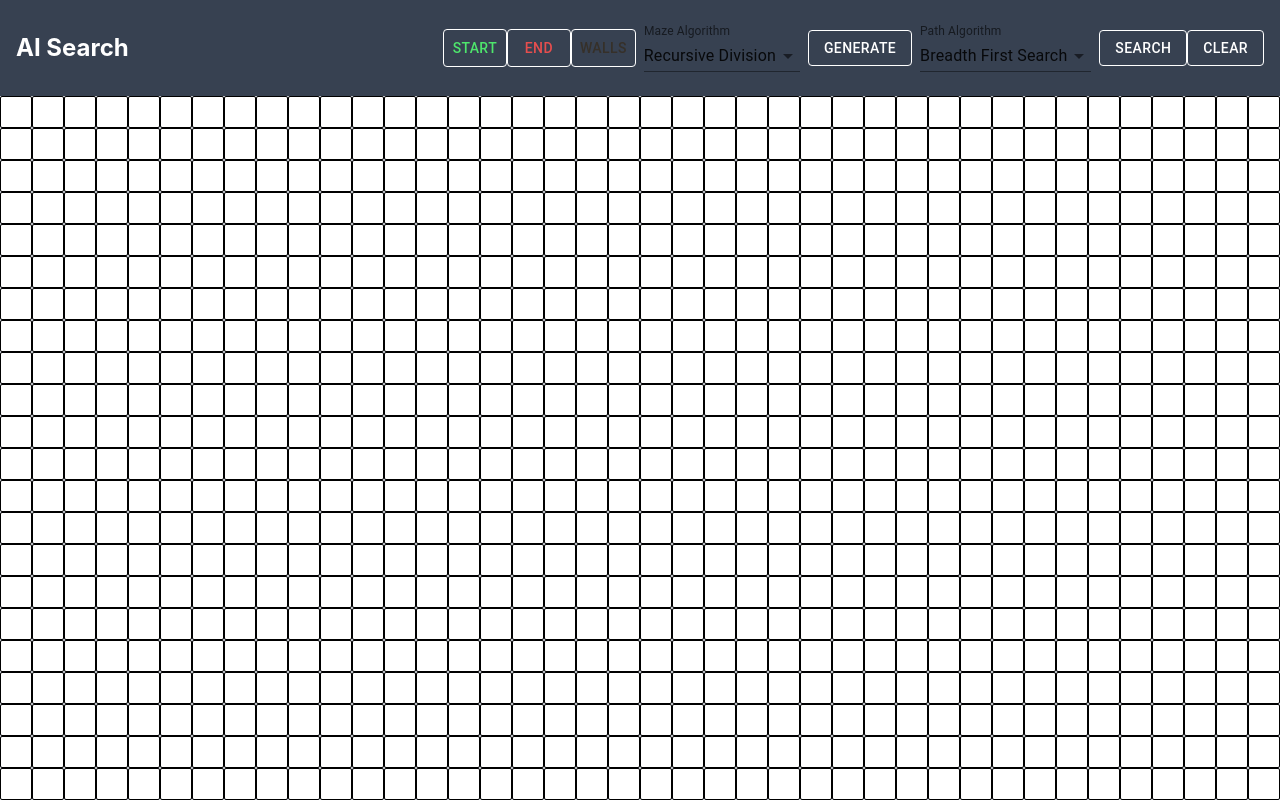
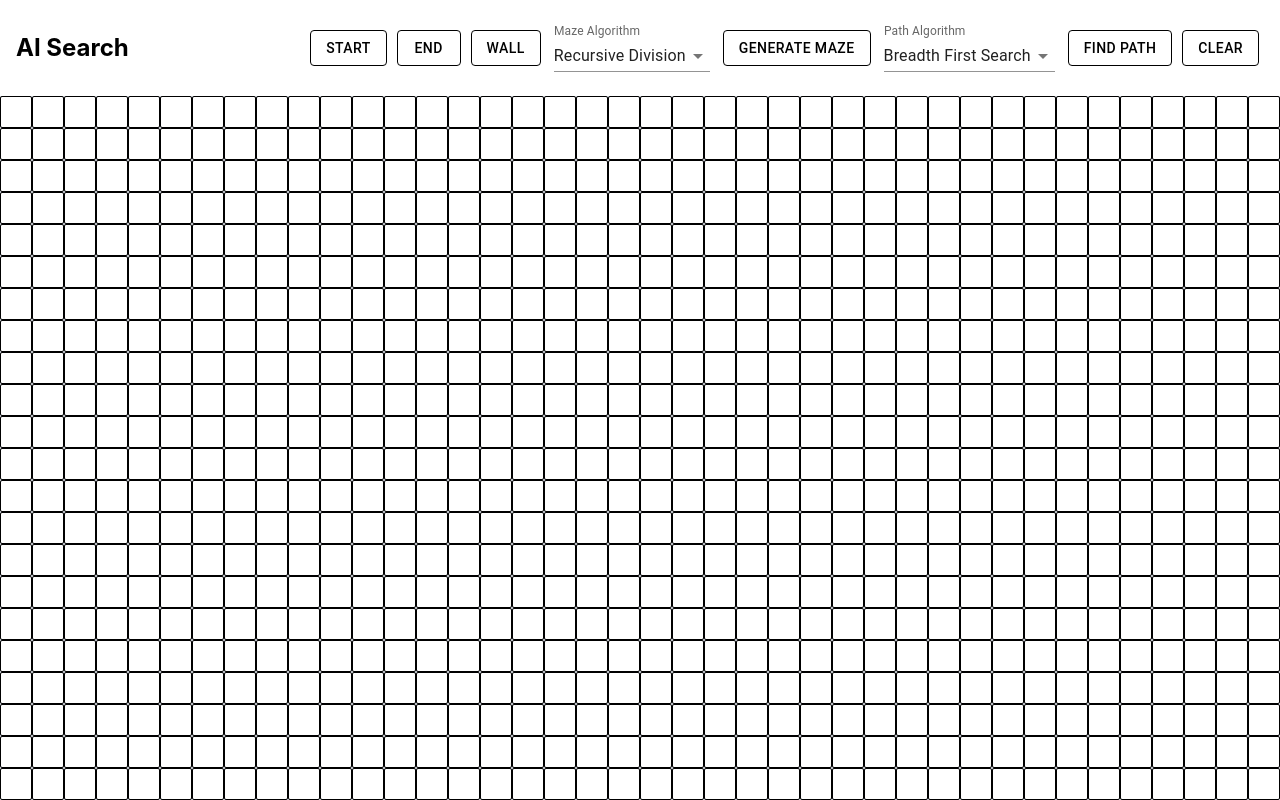
Before and after one commit to connoraleks/AISearch, a React (Create React App) app: page / in a window 1280 px wide. Built offline with nearby package versions, Linux system fonts and the light colour scheme; the HTML template or start-up script is replaced by a standard one.

Commit message:
restyled for black and white, easier reading

```diff
--- a/src/components/Search.tsx
+++ b/src/components/Search.tsx
@@ -7,17 +7,6 @@ import MenuItem from '@mui/material/MenuItem';
 import FormControl from '@mui/material/FormControl';
 import Select, { SelectChangeEvent } from '@mui/material/Select';
 const Search = () => {
-    // Colors for the grid
-    const colors = {
-        start: "#4ee66c",
-        end: "#e64e4e",
-        wall: "#363029",
-        visited: "#4e4ee6",
-        path: "#e6e64e",
-        default: "#ffffff",
-        black: "#000000",
-        hover: "#1e243d"
-    }
     // Algorithms for the search
     const pathFindingAlgorithms = {
         "Dijkstra's Algorithm": Utils.dijkstra,
@@ -68,6 +57,34 @@ const Search = () => {
     const node_wall = `w-8 h-8 border border-black text-white rounded-sm transition-colors duration-100 ease-in-out bg-wall`;
     const node_visited = `w-8 h-8 border border-black text-white rounded-sm transition-colors duration-100 ease-in-out bg-visited`;
     const node_path = `w-8 h-8 border border-black text-white rounded-sm transition-colors duration-100 ease-in-out bg-path`;
+
+    // Custom buttons for the navbar
+    const CustomButton = (props: {text: string, bgColor: string, onClick: () => void}) => {
+        const drawMode = () => {
+            if (props.text === "Start" && drawing === drawingStates.start) return 1;
+            if (props.text === "End" && drawing === drawingStates.end) return 2;
+            if (props.text === "Wall" && drawing === drawingStates.walls) return 3;
+            return 0;
+        }
+        return (
+            <Button
+                variant="outlined"
+                sx={{
+                    border: `1px solid black`,
+                    backgroundColor: drawMode() ? props.bgColor : 'transparent',
+                    color: drawMode() ? 'white' : 'black',
+                    margin: '0 5px',
+                    '&:hover': {
+                        backgroundColor: props.bgColor,
+                        color: 'white'
+                    }
+                }}
+                onClick={props.onClick}
+            >
+                {props.text}
+            </Button>
+        );
+    }
 
     // Function to handle the user clicking the clear button
     const handleClear = () => {
@@ -120,7 +137,7 @@ const Search = () => {
                 setTimeout(() => {
                     node.isWall = true;
                     setGrid({...grid});
-                }, 20 * index);
+                }, 35 * index);
             });
         }
         else{
@@ -139,7 +156,7 @@ const Search = () => {
                     setTimeout(() => {
                         node.isWall = true;
                         setGrid({...grid});
-                    }, 20 * index);
+                    }, 30 * index);
                 });
             }
         }
@@ -148,68 +165,19 @@ const Search = () => {
     return (
         <section className="w-full min-h-screen flex flex-col bg-gray-300">
             {/* Header containing the title and controls for the search/drawing */}
-            <nav className="flex flex-row justify-between items-center bg-gray-700 p-4 h-24 w-full">
+            <nav className="flex flex-row justify-between items-center bg-white p-4 h-24 w-full">
                 {/* Title */}
-                <a href="/" className="text-2xl text-white font-bold">AI Search</a>
+                <a href="/" className="text-2xl text-black font-bold">AI Search</a>
                 {/* Controls */}
                 <div className="flex flex-row items-center">
                     {/* Draw Tools */}
                     <div id="ButtonGroup" className="hidden md:flex flex-row items-center">
                         {/* Button to draw the start node */}
-                        <Button
-                            onClick={() => {
-                                setDrawing(drawing === drawingStates.start ? drawingStates.none : drawingStates.start);
-                            }}
-                            sx={{
-                                backgroundColor: drawing === drawingStates.start ? colors.start : 'transparent',
-                                color: drawing === drawingStates.start ? colors.default : colors.start,
-                                border: drawing === drawingStates.start ? 'none' : `1px solid white`,
-                                ":hover": {
-                                    border: `1px solid ${colors.start}`,
-                                    backgroundColor: drawing === drawingStates.start ? colors.start : 'transparent',
-                                    color: drawing === drawingStates.start ? colors.default : colors.start,
-                                }
-                            }}
-
-                        >
-                            Start
-                        </Button>
+                        <CustomButton text="Start" bgColor="green" onClick={() => setDrawing(drawing === drawingStates.start ? drawingStates.none : drawingStates.start)} />
                         {/* Button to draw the end node */}
-                        <Button
-                            onClick={() => {
-                                setDrawing(drawing === drawingStates.end ? drawingStates.none : drawingStates.end);
-                            }}
-                            sx={{
-                                backgroundColor: drawing === drawingStates.end ? colors.end : 'transparent',
-                                color: drawing === drawingStates.end ? colors.default : colors.end,
-                                border: drawing === drawingStates.end ? 'none' : `1px solid white`,
-                                ":hover": {
-                                    border: `1px solid ${colors.end}`,
-                                    backgroundColor: drawing === drawingStates.end ? colors.end : 'transparent',
-                                    color: drawing === drawingStates.end ? colors.default : colors.end,
-                                }
-                            }}
-                        >
-                            End
-                        </Button>
+                        <CustomButton text="End" bgColor="red" onClick={() => setDrawing(drawing === drawingStates.end ? drawingStates.none : drawingStates.end)} />
                         {/* Button to draw walls */}
-                        <Button
-                            onClick={() => {
-                                setDrawing(drawing === drawingStates.walls ? drawingStates.none : drawingStates.walls);
-                            }}
-                            sx={{
-                                backgroundColor: drawing === drawingStates.walls ? colors.wall : 'transparent',
-                                color: drawing === drawingStates.walls ? colors.default : colors.wall,
-                                border: drawing === drawingStates.walls ? 'none' : `1px solid white`,
-                                ":hover": {
-                                    border: `1px solid ${colors.wall}`,
-                                    backgroundColor: drawing === drawingStates.walls ? colors.wall : 'transparent',
-                                    color: drawing === drawingStates.walls ? colors.default : colors.wall,
-                                }
-                            }}
-                        >
-                            Walls
-                        </Button>
+                        <CustomButton text="Wall" bgColor="black" onClick={() => setDrawing(drawing === drawingStates.walls ? drawingStates.none : drawingStates.walls)} />
                     </div>
                     {/* Select to choose maze generation algorithm */}
                     <FormControl variant="standard" sx={{ m: 1, minWidth: 120 }}>
@@ -229,21 +197,11 @@ const Search = () => {
                         </Select>
                     </FormControl>
                     {/* Button to generate a maze */}
-                    <Button
-                        variant="outlined"
-                        sx={{
-                            color: colors.default,
-                            border: `1px solid ${colors.default}`,
-                            ":hover": {
-                                border: `1px solid [${colors.hover}]`,
-                                backgroundColor: colors.default,
-                                color: colors.hover
-                            }
-                        }}
+                    <CustomButton
                         onClick={handleGeneration}
-                    >
-                        Generate
-                    </Button>
+                        text="Generate Maze"
+                        bgColor='black'
+                    />
                     {/* Select to choose path finding pathFindingAlgorithm*/}
                     <FormControl variant="standard" sx={{ m: 1, minWidth: 120 }}>
                         <InputLabel>Path Algorithm</InputLabel>
@@ -262,37 +220,17 @@ const Search = () => {
                         </Select>
                     </FormControl>
                     {/* Button to initiate the path finding pathFindingAlgorithm */}
-                    <Button
-                        variant="outlined"
-                        sx={{
-                            color: colors.default,
-                            border: `1px solid ${colors.default}`,
-                            ":hover": {
-                                border: `1px solid [${colors.hover}]`,
-                                backgroundColor: colors.default,
-                                color: colors.hover
-                            }
-                        }}
+                    <CustomButton
                         onClick={handleSearch}
-                    >
-                        Search
-                    </Button>
+                        text="Find Path"
+                        bgColor='black'
+                    />
                     {/* Button to clear the grid */}
-                    <Button
-                        variant="outlined"
-                        sx={{
-                            color: colors.default,
-                            border: `1px solid ${colors.default}`,
-                            ":hover": {
-                                border: `1px solid [${colors.hover}]`,
-                                backgroundColor: colors.default,
-                                color: colors.hover
-                            }
-                        }}
+                    <CustomButton
                         onClick={handleClear}
-                    >
-                        Clear
-                    </Button>
+                        text="Clear"
+                        bgColor='black'
+                    />
                 </div>
             </nav>
             {/* Grid containing the nodes, should be a square that fills the screen */}
--- a/src/utils.ts
+++ b/src/utils.ts
@@ -243,10 +243,12 @@ const recursiveDivision = (grid: Grid, gap: number) => {
         //pop a section off the stack
         const {rowStart, rowEnd, colStart, colEnd} = stack.pop()!;
         //if the section is too small, skip it
-        if(rowEnd - rowStart < 1 || colEnd - colStart < 1) continue;
+        if(rowEnd - rowStart <= gap || colEnd - colStart <= gap) continue;
 
-        const row = Math.floor(Math.random() * (rowEnd - rowStart + 1)) + rowStart;
-        const col = Math.floor(Math.random() * (colEnd - colStart + 1)) + colStart;
+        // Get a random row and column from within the section, but not on the edge
+        const row = Math.floor(Math.random() * (rowEnd - rowStart - 2)) + rowStart + 1;
+        const col = Math.floor(Math.random() * (colEnd - colStart - 2)) + colStart + 1;
+
         // If the grid is taller than it is wide, create a random horizontal wall with a gap
         if(rowEnd - rowStart > colEnd - colStart) {
             for(let i = colStart; i <= colEnd; i++) {
```
Also changed, not shown: 1 other file (tests, documents, lock files or other folders).
